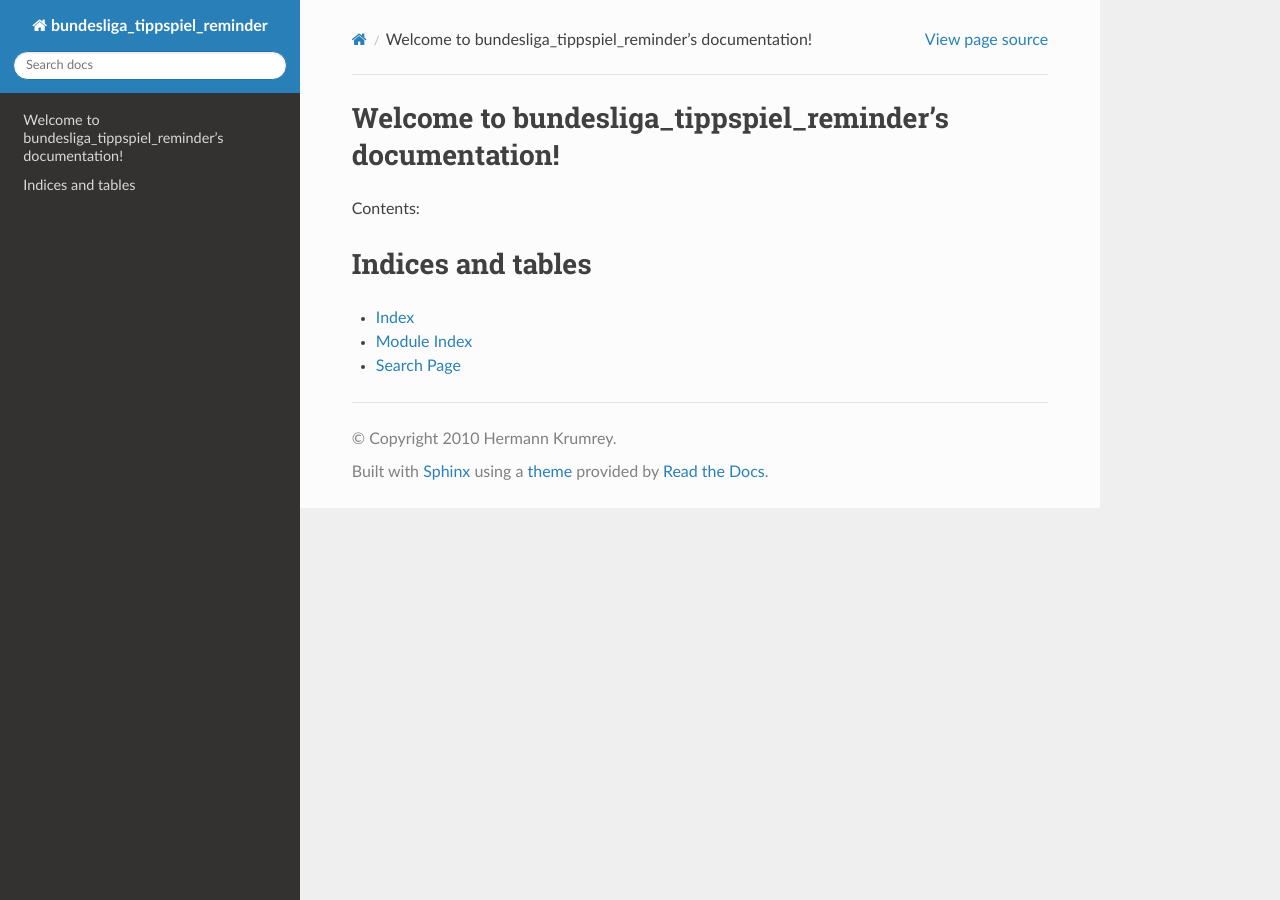
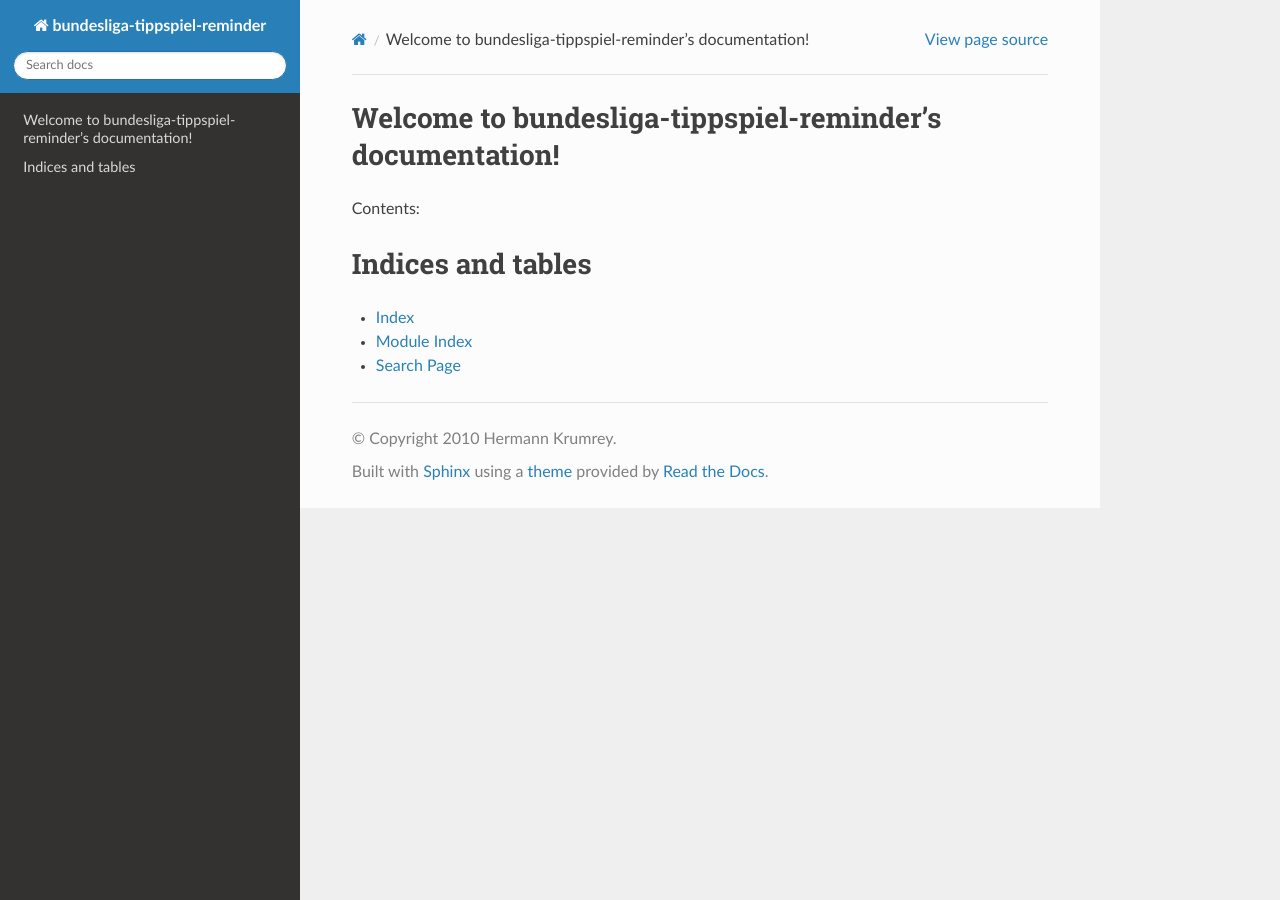
Before and after one commit to namboy94/bundesliga-tippspiel-reminder, a Sphinx documentation site: the page built from doc/sphinx/source/index.rst, in a window 1280 px wide. Built offline with Sphinx 7.4.7 and the Read the Docs theme 2.0.0, drawn with Linux system fonts in a browser that asks for light colours; pages that are not in the unit, such as notebooks, are missing from menus.

```diff
--- a/doc/sphinx/source/conf.py
+++ b/doc/sphinx/source/conf.py
@@ -26,7 +26,7 @@ from sphinx.ext.autodoc import between
 # noinspection PyShadowingBuiltins
 copyright = '2010 Hermann Krumrey'
 author = 'Hermann Krumrey'
-project = 'bundesliga_tippspiel_reminder'
+project = 'bundesliga-tippspiel-reminder'
 
 extensions = ["sphinx.ext.autodoc"]
 master_doc = "index"
--- a/doc/sphinx/source/index.rst
+++ b/doc/sphinx/source/index.rst
@@ -1,4 +1,4 @@
-Welcome to bundesliga_tippspiel_reminder's documentation!
+Welcome to bundesliga-tippspiel-reminder's documentation!
 =========================================================
 
 Contents:
```
